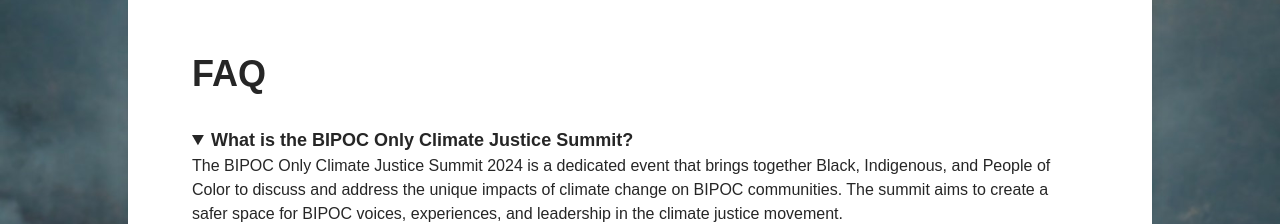
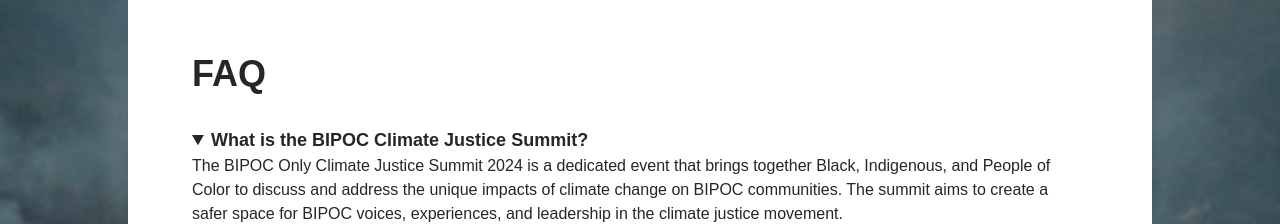
Before and after one commit to emilkrebs/bipoc-website, a Next.js app: page / in a window 1280 px wide. Shown: the part 2512-2736 px from the top of the page. Built offline with nearby package versions, Linux system fonts and the light colour scheme.

Commit message:
Actualizar page.tsx

```diff
--- a/src/app/page.tsx
+++ b/src/app/page.tsx
@@ -126,7 +126,7 @@ function MapsSection() {
 function FaqSection() {
 	const faqs = [
 		{
-			question: "What is the BIPOC Only Climate Justice Summit?",
+			question: "What is the BIPOC Climate Justice Summit?",
 			answer: "The BIPOC Only Climate Justice Summit 2024 is a dedicated event that brings together Black, Indigenous, and People of Color to discuss and address the unique impacts of climate change on BIPOC communities. The summit aims to create a safer space for BIPOC voices, experiences, and leadership in the climate justice movement.",
 			open: true,
 		},
```
